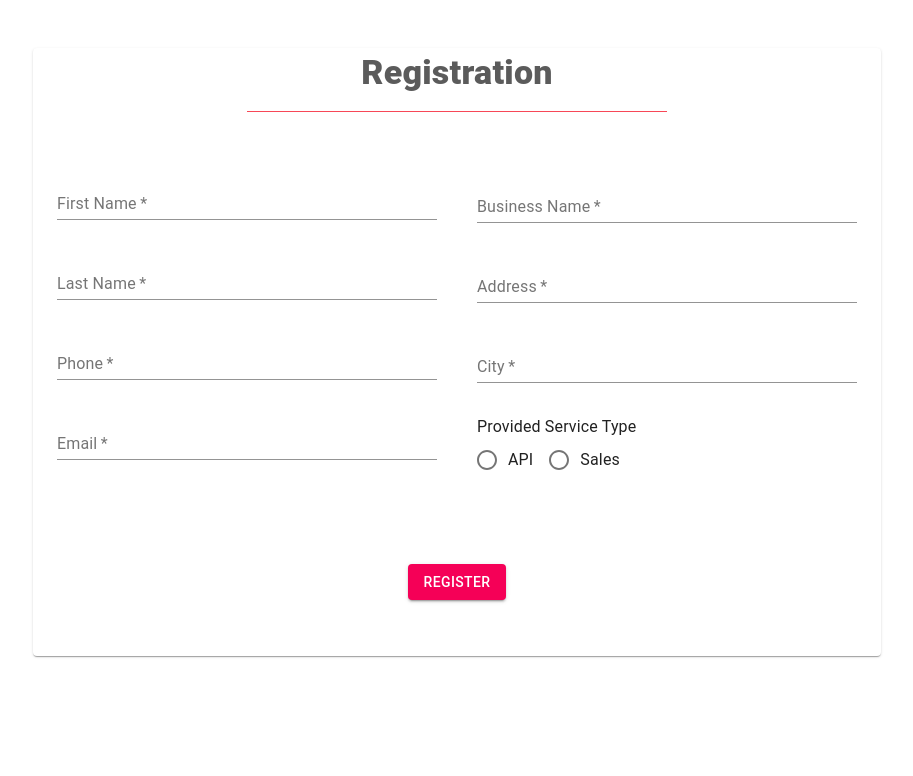
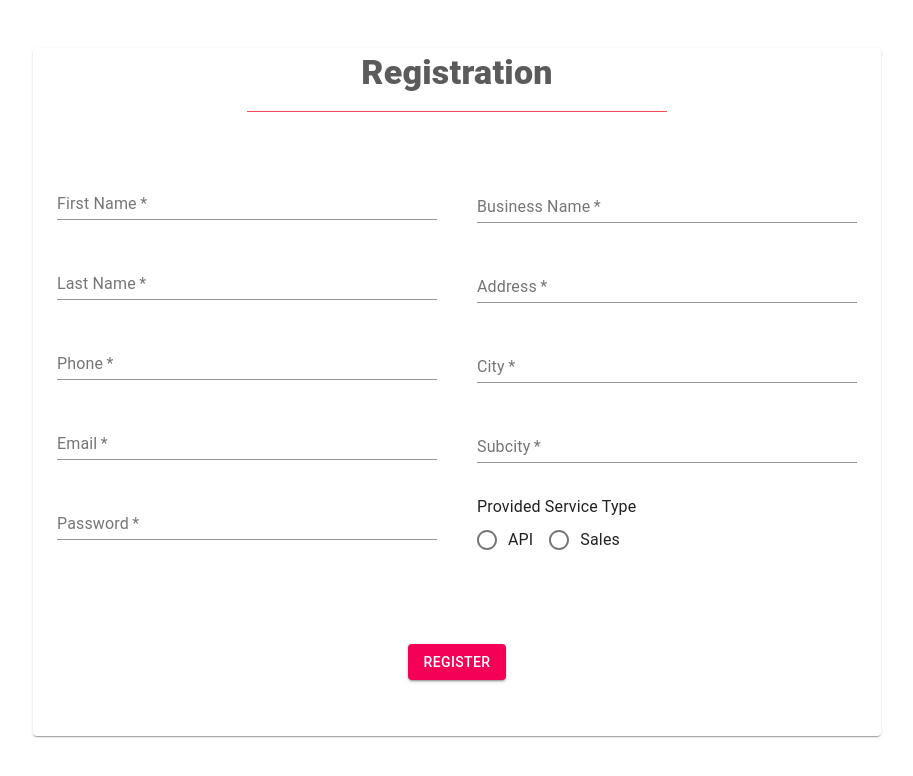
Before and after one commit to LeulAria/mt, a React app: page / in a window 1280 px wide. Shown: the top 776 px of the page, without its empty margins (307-1220 px from the left). Built offline with nearby package versions, Linux system fonts and the light colour scheme.

Commit message:
👌 IMPROVE: 📦 NEW:  adds password and sub subcity - password field and subcity field added

```diff
--- a/src/Pages/signup/registration.tsx
+++ b/src/Pages/signup/registration.tsx
@@ -1,7 +1,5 @@
-import React, {useState} from 'react'
-import { Container, Box, TextField, Select, Grid, Typography, Button, FormControl, OutlinedInput, Paper, RadioGroup, FormControlLabel, Radio, Divider } from '@material-ui/core'
-import { useForm } from 'react-hook-form'
-import { IUser } from './interface'
+import React, { useState } from 'react'
+import { Container, Box, TextField, Grid, Typography, Button, FormControl, Paper, RadioGroup, FormControlLabel, Radio, Divider } from '@material-ui/core'
 import { useStyles } from './style'
 
 
@@ -9,30 +7,32 @@ const Registration = () => {
   const classes = useStyles();
 
   const [firstName, setFirstName] = useState("");
-  const [lastName, setLastName ] = useState("");
+  const [lastName, setLastName] = useState("");
   const [email, setEmail] = useState("");
+  const [password, setPassword] = useState("");
+  const [subCity, setSubCity] = useState("");
   const [phone, setPhone] = useState("");
-  const [country, setAddress] = useState("");
+  const [country, setCountry] = useState("");
   const [city, setCity] = useState("");
-  const [ business, setBusinessName] = useState('')
-  const [ service, setSevice] = useState('')
+  const [business, setBusinessName] = useState('')
+  const [service, setSevice] = useState('')
 
 
-    const handleSubmit = (e) =>{
+  const handleSubmit = (e) => {
     e.preventDefault()
+    const name = `${firstName} ${lastName}`
     const data = {
-            FirstName: firstName,
-            LastName: lastName,
-            Email: email,
-            Phone: phone,
-            Country: country,
-            City: city,
-            Business: business,
+      name,
+      email,
+      phone,
+      address:{
+        country,
+        city,
+        subCity
+      } ,
+      business: business,
       Service: service
     };
-
-          console.log(data);
-
   }
 
   return (
@@ -48,9 +48,9 @@ const Registration = () => {
                 <Grid xs={12}>
 
                   <Box textAlign={"center"}>
-            <Typography variant={"h4"}  className={classes.title}>Registration</Typography>
+                    <Typography variant={"h4"} className={classes.title}>Registration</Typography>
                   </Box>
-<Divider  className={classes.divider} />
+                  <Divider className={classes.divider} />
 
                 </Grid>
                 <Grid item xs={12} sm={6}>
@@ -61,6 +61,7 @@ const Registration = () => {
                       label="First Name"
                       name="fullName"
                       // variant="outlined"
+                      value={firstName}
                       fullWidth
                       onChange={(e) => setFirstName(e.target.value)}
                       color="secondary"
@@ -73,6 +74,7 @@ const Registration = () => {
                       label="Last Name"
                       name="lastName"
                       // variant="outlined"
+                      value={lastName}
                       fullWidth
                       onChange={(e) => setLastName(e.target.value)}
                       color="secondary"
@@ -85,6 +87,7 @@ const Registration = () => {
                       label="Phone"
                       name="phone"
                       // variant="outlined"
+                      value={phone}
                       fullWidth
                       onChange={(e) => setPhone(e.target.value)}
                       color="secondary"
@@ -99,7 +102,22 @@ const Registration = () => {
                       name="email"
                       // variant="outlined"
                       fullWidth
+                      value={email}
                       onChange={(e) => setEmail(e.target.value)}
+                      color="secondary"
+                    />
+                  </Box>
+                  <Box my={4}>
+                      {" "}
+                      <TextField
+                        required
+                        id="email"
+                        label="Password"
+                        name="password"
+                        value={password}
+                        // variant="outlined"
+                        fullWidth
+                        onChange={(e) => setPassword(e.target.value)}
                         color="secondary"
                       />
                     </Box>
@@ -119,6 +137,7 @@ const Registration = () => {
                       label="Business Name"
                       name="business"
                       // variant="outlined"
+                      value={business}
                       fullWidth
                       onChange={(e) => setBusinessName(e.target.value)}
                       color="secondary"
@@ -132,8 +151,9 @@ const Registration = () => {
                       label="Address"
                       name="address"
                       // variant="outlined"
+                      value={country}
                       fullWidth
-                onChange={(e) => setAddress(e.target.value)}
+                      onChange={(e) => setCountry(e.target.value)}
                       color="secondary"
                     />
                   </Box>
@@ -144,14 +164,29 @@ const Registration = () => {
                       label="City"
                       name="city"
                       // variant="outlined"
+                      value={city}
                       fullWidth
                       onChange={(e) => setCity(e.target.value)}
                       color="secondary"
                     />
                   </Box>
+                    <Box my={4}>
+                      {" "}
+                      <TextField
+                        required
+                        id="email"
+                        label="Subcity"
+                        name="subcity"
+                        value={subCity}
+                        // variant="outlined"
+                        fullWidth
+                        onChange={(e) => setSubCity(e.target.value)}
+                        color="secondary"
+                      />
+                    </Box>
                   <Typography>Provided Service Type</Typography>
                   <FormControl>
-          <RadioGroup row aria-label="position" name="position" onChange={(e) => setSevice(e.target.value) } defaultValue="top" >
+                    <RadioGroup row aria-label="position" name="position" onChange={(e) => setSevice(e.target.value)} defaultValue="top" >
                       <FormControlLabel
                         value="API"
                         control={<Radio />}
```
Lines whose indentation alone changed are shown as unchanged.
